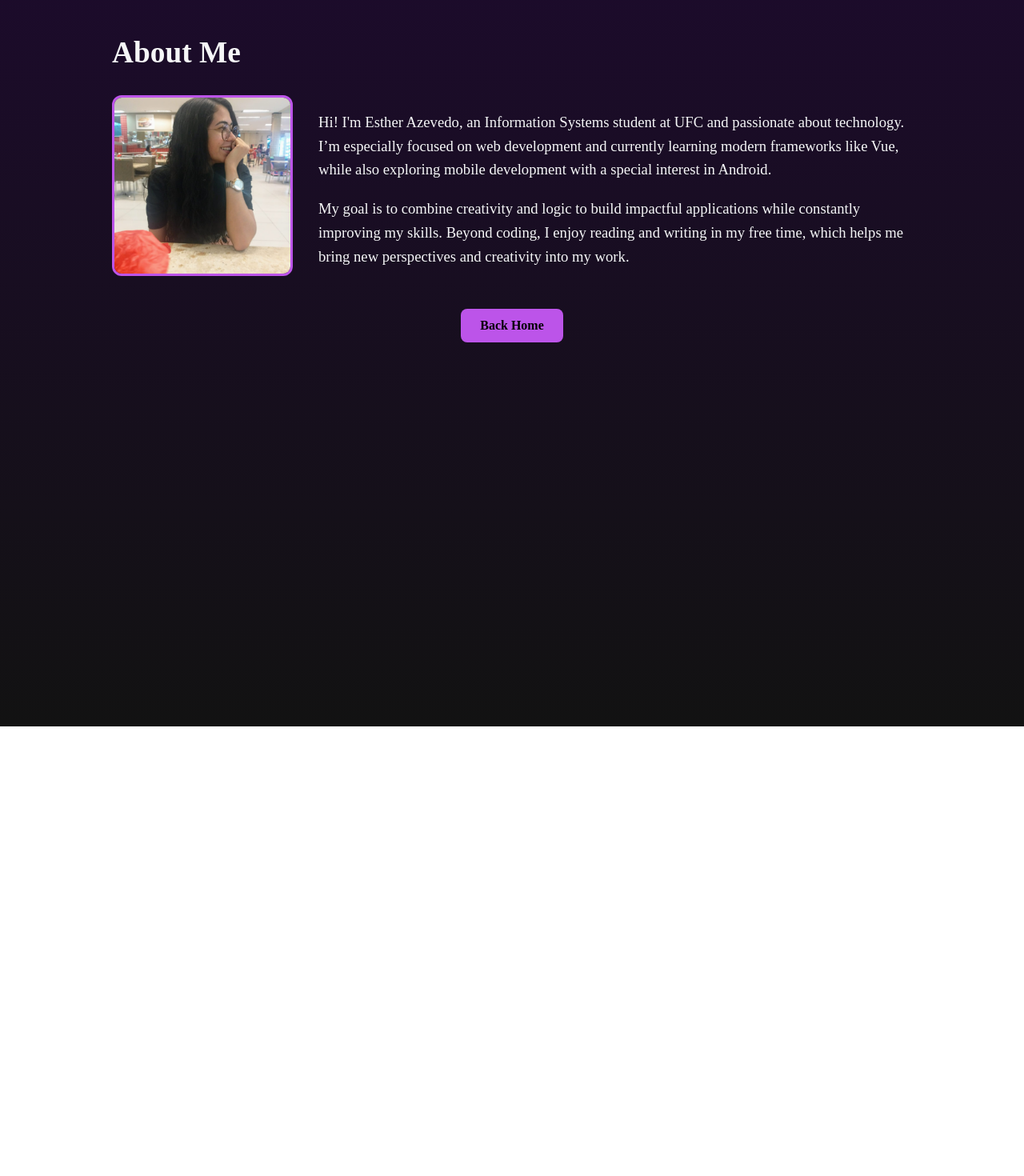
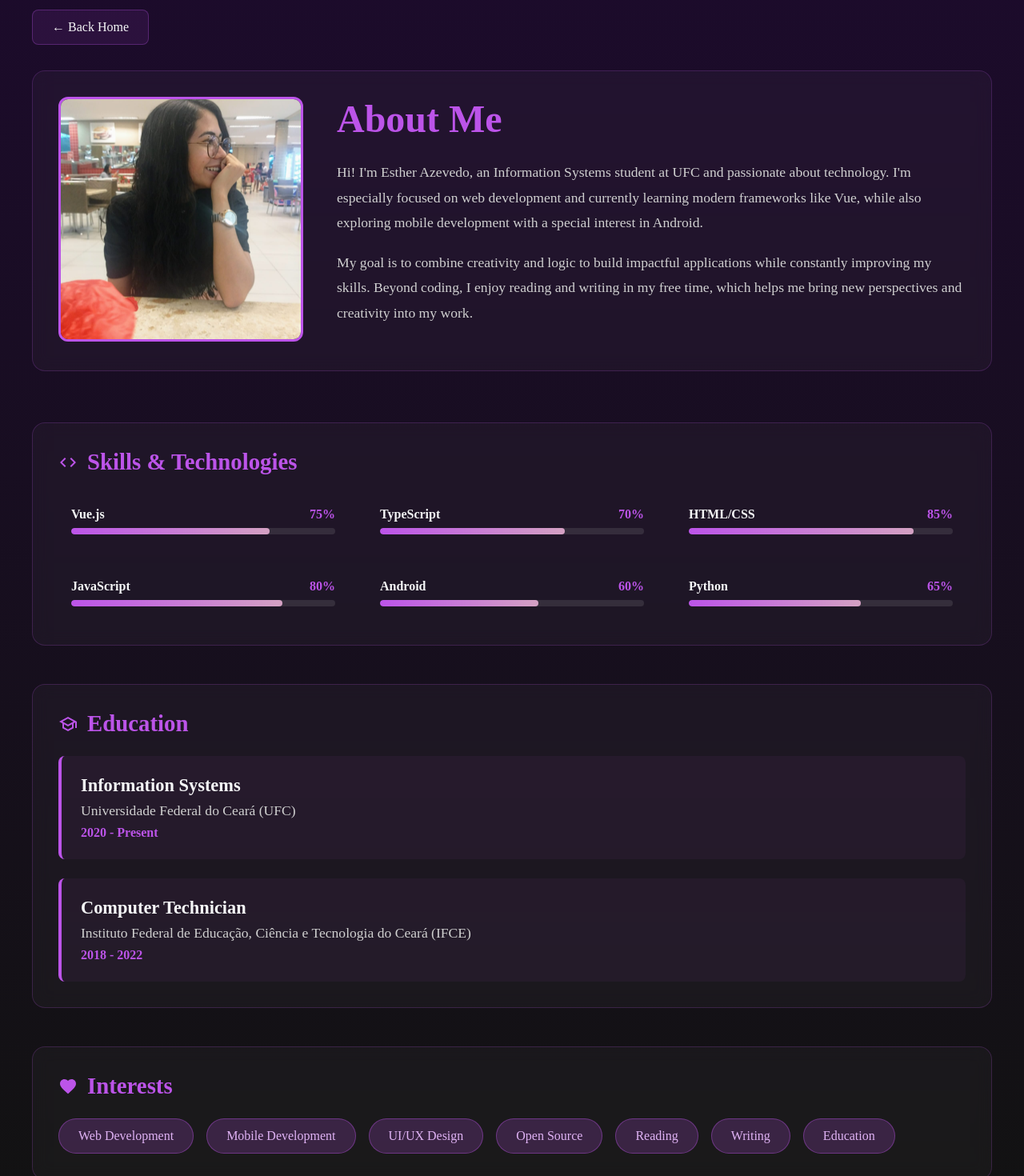
Before and after one commit to EstherAzevedo/landing-page, a Vue app: page /aboutme in a window 1280 px wide. Shown: the part 20-1490 px from the top of the page at 80% size. Before the commit the page ends 928 px from the top, so only its background shows below. Built offline with nearby package versions, Linux system fonts and the light colour scheme.

Commit message:
ref: estruturar dados de skills e informações no script setup

```diff
--- a/src/pages/AboutMe.vue
+++ b/src/pages/AboutMe.vue
@@ -1,20 +1,69 @@
+<script setup lang="ts">
+import { ref } from 'vue'
+
+interface Skill {
+    name: string
+    level: number
+}
+
+interface Education {
+    degree: string
+    institution: string
+    period: string
+}
+
+const skills = ref<Skill[]>([
+    { name: 'Vue.js', level: 75 },
+    { name: 'TypeScript', level: 70 },
+    { name: 'HTML/CSS', level: 85 },
+    { name: 'JavaScript', level: 80 },
+    { name: 'Android', level: 60 },
+    { name: 'Python', level: 65 }
+])
+
+const education = ref<Education[]>([
+    {
+        degree: 'Information Systems',
+        institution: 'Universidade Federal do Ceará (UFC)',
+        period: '2020 - Present'
+    },
+    {
+        degree: 'Computer Technician',
+        institution: 'Instituto Federal de Educação, Ciência e Tecnologia do Ceará (IFCE)',
+        period: '2018 - 2022'
+    }
+])
+
+const interests = ref<string[]>([
+    'Web Development',
+    'Mobile Development',
+    'UI/UX Design',
+    'Open Source',
+    'Reading',
+    'Writing',
+    'Education'
+])
+</script>
+
 <template>
     <section class="about">
         <div class="container">
-            <h2>About Me</h2>
+            <router-link to="/" class="back-button-top">
+                ← Back Home
+            </router-link>
 
-            <div class="about-content">
+            <div class="hero-section">
                 <div class="about-photo">
                     <img src="/Esther_AboutMe.jpeg" alt="Esther Azevedo" />
                 </div>
-
-                <div class="about-text">
-                    <p>
+                <div class="hero-text">
+                    <h1>About Me</h1>
+                    <p class="intro">
                         Hi! I'm Esther Azevedo, an Information Systems student at UFC and passionate about technology.
-                        I’m especially focused on web development and currently learning modern frameworks like Vue,
+                        I'm especially focused on web development and currently learning modern frameworks like Vue,
                         while also exploring mobile development with a special interest in Android.
                     </p>
-                    <p>
+                    <p class="intro">
                         My goal is to combine creativity and logic to build impactful applications while constantly
                         improving my skills. Beyond coding, I enjoy reading and writing in my free time, which helps me
                         bring new perspectives and creativity into my work.
@@ -22,95 +71,285 @@
                 </div>
             </div>
 
-            <router-link to="/" class="back-button">Back Home</router-link>
+            <div class="sections">
+                <div class="section">
+                    <h2>
+                        <svg xmlns="http://www.w3.org/2000/svg" width="24" height="24" fill="currentColor"
+                            viewBox="0 0 24 24">
+                            <path
+                                d="M9.4 16.6L4.8 12l4.6-4.6L8 6l-6 6 6 6 1.4-1.4zm5.2 0l4.6-4.6-4.6-4.6L16 6l6 6-6 6-1.4-1.4z" />
+                        </svg>
+                        Skills & Technologies
+                    </h2>
+                    <div class="skills-grid">
+                        <div v-for="skill in skills" :key="skill.name" class="skill-item">
+                            <div class="skill-header">
+                                <span class="skill-name">{{ skill.name }}</span>
+                                <span class="skill-percentage">{{ skill.level }}%</span>
+                            </div>
+                            <div class="skill-bar">
+                                <div class="skill-progress" :style="{ width: skill.level + '%' }"></div>
+                            </div>
+                        </div>
+                    </div>
+                </div>
+
+                <div class="section">
+                    <h2>
+                        <svg xmlns="http://www.w3.org/2000/svg" width="24" height="24" fill="currentColor"
+                            viewBox="0 0 24 24">
+                            <path
+                                d="M12 3L1 9l4 2.18v6L12 21l7-3.82v-6l2-1.09V17h2V9L12 3zm6.82 6L12 12.72 5.18 9 12 5.28 18.82 9zM17 15.99l-5 2.73-5-2.73v-3.72L12 15l5-2.73v3.72z" />
+                        </svg>
+                        Education
+                    </h2>
+                    <div class="education-list">
+                        <div v-for="(edu, index) in education" :key="index" class="education-item">
+                            <h3>{{ edu.degree }}</h3>
+                            <p class="institution">{{ edu.institution }}</p>
+                            <p class="period">{{ edu.period }}</p>
+                        </div>
+                    </div>
+                </div>
+
+                <div class="section">
+                    <h2>
+                        <svg xmlns="http://www.w3.org/2000/svg" width="24" height="24" fill="currentColor"
+                            viewBox="0 0 24 24">
+                            <path
+                                d="M12 21.35l-1.45-1.32C5.4 15.36 2 12.28 2 8.5 2 5.42 4.42 3 7.5 3c1.74 0 3.41.81 4.5 2.09C13.09 3.81 14.76 3 16.5 3 19.58 3 22 5.42 22 8.5c0 3.78-3.4 6.86-8.55 11.54L12 21.35z" />
+                        </svg>
+                        Interests
+                    </h2>
+                    <div class="interests-grid">
+                        <span v-for="interest in interests" :key="interest" class="interest-tag">
+                            {{ interest }}
+                        </span>
+                    </div>
+                </div>
+            </div>
         </div>
     </section>
-
 </template>
 
 <style scoped>
 .about {
-    padding: 4rem 2rem;
+    min-height: 100vh;
+    padding: 2rem;
     color: #f5f6f7;
-    min-height: 100vh;
     background: linear-gradient(to bottom, #1C0B2B 0%, #121212 100%);
 }
 
-.about .container {
-    max-width: 1000px;
+.container {
+    max-width: 1200px;
     margin: 0 auto;
 }
 
-.about h2 {
-    font-size: 28pt;
-    margin: 0 0 2rem 0;
-    text-align: left;
+.back-button-top {
+    display: inline-flex;
+    align-items: center;
+    gap: 0.5rem;
+    margin-bottom: 2rem;
+    padding: 0.75rem 1.5rem;
+    color: #f5f6f7;
+    text-decoration: none;
+    border-radius: 8px;
+    font-weight: 500;
+    background: rgba(188, 84, 233, 0.1);
+    border: 1px solid rgba(188, 84, 233, 0.3);
+    transition: all 0.3s;
 }
 
-.about-content {
-    display: flex;
-    justify-content: flex-start;
-    align-items: flex-start;
-    gap: 2rem;
+.back-button-top:hover {
+    background: rgba(188, 84, 233, 0.2);
+    border-color: #BC54E9;
+}
+
+.hero-section {
+    display: grid;
+    grid-template-columns: 300px 1fr;
+    gap: 3rem;
+    margin-bottom: 4rem;
+    padding: 2rem;
+    background: rgba(255, 255, 255, 0.03);
+    border: 1px solid rgba(188, 84, 233, 0.2);
+    border-radius: 16px;
+    backdrop-filter: blur(10px);
 }
 
 .about-photo img {
-    width: 220px;
-    height: 220px;
+    width: 100%;
+    height: 300px;
     border-radius: 12px;
     object-fit: cover;
-    border: 3px solid #bc54e9;
+    border: 3px solid #BC54E9;
 }
 
-.about-text {
-    max-width: calc(100% - 240px);
-    font-size: 14pt;
-    line-height: 1.6;
+.hero-text h1 {
+    font-size: 3rem;
+    margin: 0 0 1.5rem 0;
+    color: #BC54E9;
 }
 
-.back-button {
-    display: block;
-    margin: 2rem auto 0;
-    padding: 0.75rem 1.5rem;
-    color: #010002;
-    background: #bc54e9;
-    text-decoration: none;
-    border-radius: 8px;
-    font-weight: bold;
-    text-align: center;
-    width: fit-content;
+.intro {
+    font-size: 1.1rem;
+    line-height: 1.8;
+    color: #d0d0d0;
+    margin-bottom: 1rem;
 }
 
-.back-button:hover {
-    background: #d4a1c3;
+.sections {
+    display: flex;
+    flex-direction: column;
+    gap: 3rem;
 }
 
-@media (max-width: 768px) {
-    .about .container {
-        padding: 0 1rem;
-    }
+.section {
+    padding: 2rem;
+    background: rgba(255, 255, 255, 0.03);
+    border: 1px solid rgba(188, 84, 233, 0.2);
+    border-radius: 16px;
+    backdrop-filter: blur(10px);
+}
 
-    .about h2 {
-        text-align: center;
-    }
+.section h2 {
+    display: flex;
+    align-items: center;
+    gap: 0.75rem;
+    font-size: 1.8rem;
+    margin: 0 0 1.5rem 0;
+    color: #BC54E9;
+}
 
-    .about-content {
-        flex-direction: column;
-        align-items: center;
+.skills-grid {
+    display: grid;
+    grid-template-columns: repeat(auto-fit, minmax(280px, 1fr));
+    gap: 1.5rem;
+}
+
+.skill-item {
+    padding: 1rem;
+}
+
+.skill-header {
+    display: flex;
+    justify-content: space-between;
+    margin-bottom: 0.5rem;
+}
+
+.skill-name {
+    font-weight: 600;
+    color: #f5f6f7;
+}
+
+.skill-percentage {
+    color: #BC54E9;
+    font-weight: 600;
+}
+
+.skill-bar {
+    height: 8px;
+    background: rgba(255, 255, 255, 0.1);
+    border-radius: 10px;
+    overflow: hidden;
+}
+
+.skill-progress {
+    height: 100%;
+    background: linear-gradient(90deg, #BC54E9, #d4a1c3);
+    border-radius: 10px;
+    transition: width 1s ease;
+}
+
+.education-list {
+    display: flex;
+    flex-direction: column;
+    gap: 1.5rem;
+}
+
+.education-item {
+    padding: 1.5rem;
+    background: rgba(188, 84, 233, 0.05);
+    border-left: 4px solid #BC54E9;
+    border-radius: 8px;
+}
+
+.education-item h3 {
+    font-size: 1.4rem;
+    margin: 0 0 0.5rem 0;
+    color: #f5f6f7;
+}
+
+.institution {
+    font-size: 1.1rem;
+    color: #d0d0d0;
+    margin: 0.25rem 0;
+}
+
+.period {
+    color: #BC54E9;
+    font-weight: 600;
+    margin: 0.5rem 0 0 0;
+}
+
+.interests-grid {
+    display: flex;
+    flex-wrap: wrap;
+    gap: 1rem;
+}
+
+.interest-tag {
+    padding: 0.75rem 1.5rem;
+    background: rgba(188, 84, 233, 0.2);
+    border: 1px solid rgba(188, 84, 233, 0.4);
+    border-radius: 25px;
+    font-size: 1rem;
+    color: #e0b3f5;
+    transition: all 0.3s;
+}
+
+.interest-tag:hover {
+    background: rgba(188, 84, 233, 0.3);
+    border-color: #BC54E9;
+    transform: translateY(-2px);
+}
+
+@media (max-width: 968px) {
+    .hero-section {
+        grid-template-columns: 1fr;
         text-align: center;
     }
 
     .about-photo img {
-        width: 200px;
-        height: 200px;
+        margin: 0 auto;
+        max-width: 300px;
     }
 
-    .about-text {
-        max-width: 100%;
+    .hero-text h1 {
+        font-size: 2.2rem;
     }
 
-    .back-button {
-        margin-top: 1.5rem;
+    .skills-grid {
+        grid-template-columns: 1fr;
+    }
+}
+
+@media (max-width: 768px) {
+    .about {
+        padding: 1rem;
+    }
+
+    .hero-section,
+    .section {
+        padding: 1.5rem;
+    }
+
+    .section h2 {
+        font-size: 1.5rem;
+    }
+
+    .interests-grid {
+        justify-content: center;
     }
 }
 </style>
```
